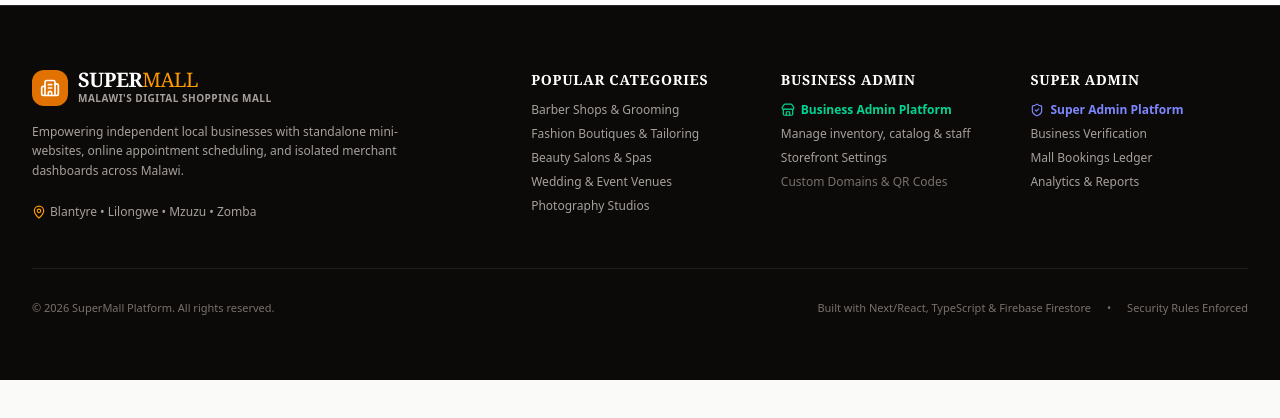
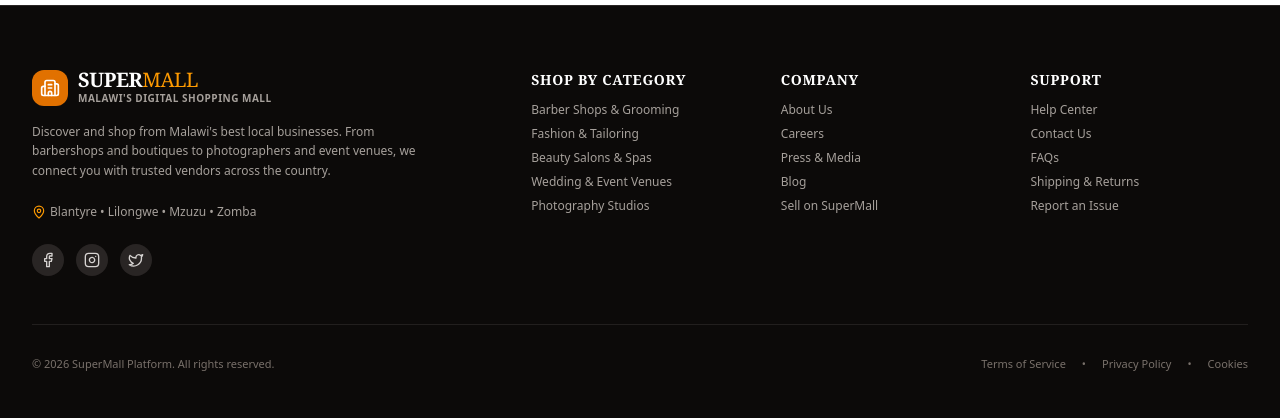
Before and after one commit to errioxnew-sys/Supermall, a React (Vite) app: page / in a window 1280 px wide. Shown: the part 2610-3028 px from the top of the page. Before the commit the page ends 2990 px from the top, so only its background shows below. Built offline with nearby package versions, Linux system fonts and the light colour scheme; no server answers; the database is empty; a web font is replaced by a local one.

Commit message:
Update Footer.tsx

```diff
--- a/src/components/Footer.tsx
+++ b/src/components/Footer.tsx
@@ -1,5 +1,11 @@
 import React from 'react';
-import { Building2, Store, ShieldCheck, Heart, MapPin, Mail, Phone, ExternalLink } from 'lucide-react';
+import {
+  Building2,
+  MapPin,
+  Facebook,
+  Instagram,
+  Twitter,
+} from 'lucide-react';
 import { ActiveView } from '../types/index.ts';
 
 interface FooterProps {
@@ -29,7 +35,8 @@ export const Footer: React.FC<FooterProps> = ({ setCurrentView, onSelectCategory
             </div>
 
             <p className="text-stone-400 leading-relaxed max-w-sm">
-              Empowering independent local businesses with standalone mini-websites, online appointment scheduling, and isolated merchant dashboards across Malawi.
+              Discover and shop from Malawi's best local businesses. From barbershops and boutiques
+              to photographers and event venues, we connect you with trusted vendors across the country.
             </p>
 
             <div className="pt-2 flex items-center gap-3 text-stone-400">
@@ -38,18 +45,43 @@ export const Footer: React.FC<FooterProps> = ({ setCurrentView, onSelectCategory
                 <span>Blantyre • Lilongwe • Mzuzu • Zomba</span>
               </span>
             </div>
+
+            {/* Socials */}
+            <div className="pt-2 flex items-center gap-3">
+              <a
+                href="#"
+                aria-label="Facebook"
+                className="w-8 h-8 rounded-full bg-stone-800 hover:bg-amber-600 text-stone-300 hover:text-white flex items-center justify-center transition-colors"
+              >
+                <Facebook className="w-4 h-4" />
+              </a>
+              <a
+                href="#"
+                aria-label="Instagram"
+                className="w-8 h-8 rounded-full bg-stone-800 hover:bg-amber-600 text-stone-300 hover:text-white flex items-center justify-center transition-colors"
+              >
+                <Instagram className="w-4 h-4" />
+              </a>
+              <a
+                href="#"
+                aria-label="Twitter"
+                className="w-8 h-8 rounded-full bg-stone-800 hover:bg-amber-600 text-stone-300 hover:text-white flex items-center justify-center transition-colors"
+              >
+                <Twitter className="w-4 h-4" />
+              </a>
+            </div>
           </div>
 
-          {/* Quick Categories */}
+          {/* Shop by Category */}
           <div className="space-y-3">
             <h4 className="text-white font-semibold text-sm uppercase tracking-wider font-serif">
-              Popular Categories
+              Shop by Category
             </h4>
             <ul className="space-y-2">
               <li>
                 <button
                   onClick={() => onSelectCategory('barber-shops')}
-                  className="hover:text-amber-400 transition-colors"
+                  className="hover:text-amber-400 transition-colors text-left"
                 >
                   Barber Shops & Grooming
                 </button>
@@ -57,15 +89,15 @@ export const Footer: React.FC<FooterProps> = ({ setCurrentView, onSelectCategory
               <li>
                 <button
                   onClick={() => onSelectCategory('fashion-clothing')}
-                  className="hover:text-amber-400 transition-colors"
+                  className="hover:text-amber-400 transition-colors text-left"
                 >
-                  Fashion Boutiques & Tailoring
+                  Fashion & Tailoring
                 </button>
               </li>
               <li>
                 <button
                   onClick={() => onSelectCategory('beauty-wellness')}
-                  className="hover:text-amber-400 transition-colors"
+                  className="hover:text-amber-400 transition-colors text-left"
                 >
                   Beauty Salons & Spas
                 </button>
@@ -73,7 +105,7 @@ export const Footer: React.FC<FooterProps> = ({ setCurrentView, onSelectCategory
               <li>
                 <button
                   onClick={() => onSelectCategory('events-venues')}
-                  className="hover:text-amber-400 transition-colors"
+                  className="hover:text-amber-400 transition-colors text-left"
                 >
                   Wedding & Event Venues
                 </button>
@@ -81,7 +113,7 @@ export const Footer: React.FC<FooterProps> = ({ setCurrentView, onSelectCategory
               <li>
                 <button
                   onClick={() => onSelectCategory('photography')}
-                  className="hover:text-amber-400 transition-colors"
+                  className="hover:text-amber-400 transition-colors text-left"
                 >
                   Photography Studios
                 </button>
@@ -89,78 +121,73 @@ export const Footer: React.FC<FooterProps> = ({ setCurrentView, onSelectCategory
             </ul>
           </div>
 
-          {/* Merchant Ecosystem */}
+          {/* Company */}
           <div className="space-y-3">
             <h4 className="text-white font-semibold text-sm uppercase tracking-wider font-serif">
-              Business Admin
+              Company
             </h4>
             <ul className="space-y-2">
               <li>
-                <button
-                  id="footer-business-admin-btn"
-                  onClick={() => setCurrentView({ type: 'business_dashboard' })}
-                  className="hover:text-emerald-300 transition-colors flex items-center gap-1.5 text-emerald-400 font-semibold text-left"
-                >
-                  <Store className="w-3.5 h-3.5 shrink-0" />
-                  <span>Business Admin Platform</span>
-                </button>
+                <a href="#" className="hover:text-amber-400 transition-colors">
+                  About Us
+                </a>
               </li>
               <li>
-                <span className="text-stone-400 text-xs">Manage inventory, catalog & staff</span>
+                <a href="#" className="hover:text-amber-400 transition-colors">
+                  Careers
+                </a>
+              </li>
+              <li>
+                <a href="#" className="hover:text-amber-400 transition-colors">
+                  Press & Media
+                </a>
+              </li>
+              <li>
+                <a href="#" className="hover:text-amber-400 transition-colors">
+                  Blog
+                </a>
               </li>
               <li>
                 <button
-                  onClick={() => setCurrentView({ type: 'business_dashboard' })}
-                  className="text-stone-400 hover:text-stone-200 transition-colors"
+                  onClick={() => setCurrentView({ type: 'register_business' })}
+                  className="hover:text-amber-400 transition-colors text-left"
                 >
-                  Storefront Settings
+                  Sell on SuperMall
                 </button>
-              </li>
-              <li>
-                <span className="text-stone-500">Custom Domains & QR Codes</span>
               </li>
             </ul>
           </div>
 
-          {/* SuperMall Platform Admin */}
+          {/* Support */}
           <div className="space-y-3">
             <h4 className="text-white font-semibold text-sm uppercase tracking-wider font-serif">
-              Super Admin
+              Support
             </h4>
             <ul className="space-y-2">
               <li>
-                <button
-                  id="footer-super-admin-btn"
-                  onClick={() => setCurrentView({ type: 'admin', subTab: 'dashboard' })}
-                  className="hover:text-indigo-300 transition-colors flex items-center gap-1.5 text-indigo-400 font-semibold text-left"
-                >
-                  <ShieldCheck className="w-3.5 h-3.5 shrink-0" />
-                  <span>Super Admin Platform</span>
-                </button>
+                <a href="#" className="hover:text-amber-400 transition-colors">
+                  Help Center
+                </a>
               </li>
               <li>
-                <button
-                  onClick={() => setCurrentView({ type: 'admin', subTab: 'businesses' })}
-                  className="hover:text-stone-300 transition-colors"
-                >
-                  Business Verification
-                </button>
+                <a href="#" className="hover:text-amber-400 transition-colors">
+                  Contact Us
+                </a>
               </li>
               <li>
-                <button
-                  onClick={() => setCurrentView({ type: 'admin', subTab: 'bookings' })}
-                  className="hover:text-stone-300 transition-colors"
-                >
-                  Mall Bookings Ledger
-                </button>
+                <a href="#" className="hover:text-amber-400 transition-colors">
+                  FAQs
+                </a>
               </li>
               <li>
-                <button
-                  onClick={() => setCurrentView({ type: 'admin', subTab: 'reports' })}
-                  className="hover:text-stone-300 transition-colors"
-                >
-                  Analytics & Reports
-                </button>
+                <a href="#" className="hover:text-amber-400 transition-colors">
+                  Shipping & Returns
+                </a>
+              </li>
+              <li>
+                <a href="#" className="hover:text-amber-400 transition-colors">
+                  Report an Issue
+                </a>
               </li>
             </ul>
           </div>
@@ -169,9 +196,17 @@ export const Footer: React.FC<FooterProps> = ({ setCurrentView, onSelectCategory
         <div className="mt-12 pt-8 border-t border-stone-800/80 flex flex-col sm:flex-row items-center justify-between gap-4 text-stone-500 text-[11px]">
           <p>© {new Date().getFullYear()} SuperMall Platform. All rights reserved.</p>
           <div className="flex items-center gap-4">
-            <span>Built with Next/React, TypeScript & Firebase Firestore</span>
+            <a href="#" className="hover:text-stone-300 transition-colors">
+              Terms of Service
+            </a>
             <span>•</span>
-            <span>Security Rules Enforced</span>
+            <a href="#" className="hover:text-stone-300 transition-colors">
+              Privacy Policy
+            </a>
+            <span>•</span>
+            <a href="#" className="hover:text-stone-300 transition-colors">
+              Cookies
+            </a>
           </div>
         </div>
       </div>
```
